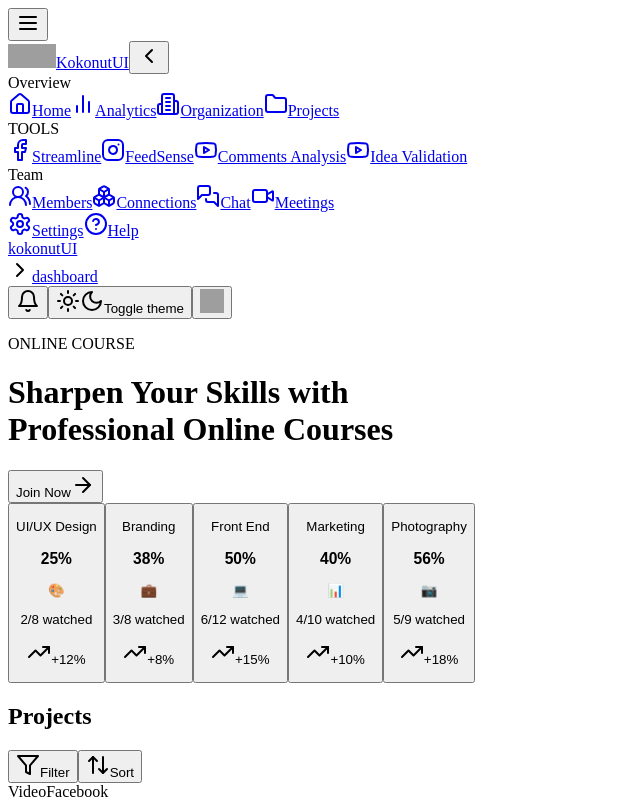
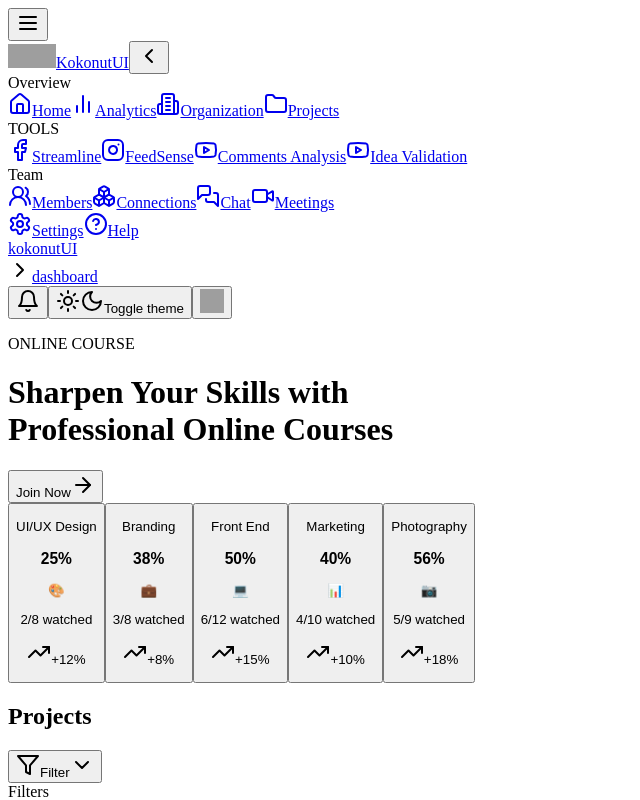
Before and after one commit to rush8777/v0-financial-dashboard, a Next.js app: page /dashboard in a window 1280 px wide. Both pictures are taken after a click on the button "Filter". Shown: the top 800 px of the page, without its empty margins (0-640 px from the left). Built offline with nearby package versions, Linux system fonts and the light colour scheme; grey boxes are pictures that could not be loaded.

Commit message:
feat: enhance CoursePage component with task filtering and display logic
Co-authored-by: null <60516735+rush8777@users.noreply.github.com>

```diff
--- a/components/kokonutui/content.tsx
+++ b/components/kokonutui/content.tsx
@@ -281,10 +281,89 @@ export default function CoursePage() {
         <div className="flex items-center justify-between mb-4">
           <h2 className="text-xl font-bold text-gray-900 dark:text-white">Projects</h2>
           <div className="flex items-center gap-3">
-            <button className="flex items-center gap-2 px-4 py-2 rounded-lg bg-white dark:bg-[#1F1F23] border border-gray-200 dark:border-[#2F2F37] hover:bg-gray-50 dark:hover:bg-[#2F2F37] text-gray-700 dark:text-gray-300 text-sm font-medium transition-colors">
-              <Filter className="w-4 h-4" />
-              Filter
-            </button>
+            <div className="relative" ref={filterRef}>
+              <button
+                onClick={() => setIsFilterOpen(!isFilterOpen)}
+                className={cn(
+                  "flex items-center gap-2 px-4 py-2 rounded-lg border text-sm font-medium transition-colors",
+                  activeFilterCount > 0
+                    ? "bg-purple-50 dark:bg-purple-900/20 border-purple-300 dark:border-purple-700 text-purple-700 dark:text-purple-300"
+                    : "bg-white dark:bg-[#1F1F23] border-gray-200 dark:border-[#2F2F37] hover:bg-gray-50 dark:hover:bg-[#2F2F37] text-gray-700 dark:text-gray-300"
+                )}
+              >
+                <Filter className="w-4 h-4" />
+                Filter
+                {activeFilterCount > 0 && (
+                  <span className="ml-1 inline-flex items-center justify-center w-4 h-4 rounded-full bg-purple-600 text-white text-xs font-bold">
+                    {activeFilterCount}
+                  </span>
+                )}
+                <ChevronDown className={cn("w-3.5 h-3.5 transition-transform", isFilterOpen && "rotate-180")} />
+              </button>
+
+              {isFilterOpen && (
+                <div className="absolute top-full right-0 mt-2 w-64 bg-white dark:bg-[#1F1F23] border border-gray-200 dark:border-[#2F2F37] rounded-xl shadow-lg shadow-black/10 dark:shadow-black/30 z-50 p-4 space-y-4">
+                  {/* Header */}
+                  <div className="flex items-center justify-between">
+                    <span className="text-xs font-semibold text-gray-500 dark:text-gray-400 uppercase tracking-wider">Filters</span>
+                    {activeFilterCount > 0 && (
+                      <button
+                        onClick={() => { setSelectedPlatform(null); setSelectedContentType(null) }}
+                        className="flex items-center gap-1 text-xs text-purple-600 dark:text-purple-400 hover:text-purple-700 dark:hover:text-purple-300 font-medium transition-colors"
+                      >
+                        <X className="w-3 h-3" />
+                        Clear all
+                      </button>
+                    )}
+                  </div>
+
+                  {/* Platform */}
+                  <div className="space-y-2">
+                    <p className="text-xs font-semibold text-gray-700 dark:text-gray-300">Platform</p>
+                    <div className="flex flex-wrap gap-1.5">
+                      {platforms.map((platform) => (
+                        <button
+                          key={platform}
+                          onClick={() => setSelectedPlatform(selectedPlatform === platform ? null : platform)}
+                          className={cn(
+                            "px-3 py-1 rounded-full text-xs font-medium transition-all",
+                            selectedPlatform === platform
+                              ? getCategoryColor(platform) + " ring-2 ring-offset-1 dark:ring-offset-[#1F1F23] ring-current"
+                              : "bg-gray-100 dark:bg-[#2F2F37] text-gray-600 dark:text-gray-400 hover:bg-gray-200 dark:hover:bg-[#3F3F47]"
+                          )}
+                        >
+                          {platform}
+                        </button>
+                      ))}
+                    </div>
+                  </div>
+
+                  {/* Divider */}
+                  <hr className="border-gray-200 dark:border-[#2F2F37]" />
+
+                  {/* Content Type */}
+                  <div className="space-y-2">
+                    <p className="text-xs font-semibold text-gray-700 dark:text-gray-300">Content Type</p>
+                    <div className="flex flex-wrap gap-1.5">
+                      {contentTypes.map((type) => (
+                        <button
+                          key={type}
+                          onClick={() => setSelectedContentType(selectedContentType === type ? null : type)}
+                          className={cn(
+                            "px-3 py-1 rounded-full text-xs font-medium transition-all",
+                            selectedContentType === type
+                              ? getPriorityColor(type) + " ring-2 ring-offset-1 dark:ring-offset-[#1F1F23] ring-current"
+                              : "bg-gray-100 dark:bg-[#2F2F37] text-gray-600 dark:text-gray-400 hover:bg-gray-200 dark:hover:bg-[#3F3F47]"
+                          )}
+                        >
+                          {type}
+                        </button>
+                      ))}
+                    </div>
+                  </div>
+                </div>
+              )}
+            </div>
             <button className="flex items-center gap-2 px-4 py-2 rounded-lg bg-white dark:bg-[#1F1F23] border border-gray-200 dark:border-[#2F2F37] hover:bg-gray-50 dark:hover:bg-[#2F2F37] text-gray-700 dark:text-gray-300 text-sm font-medium transition-colors">
               <ArrowUpDown className="w-4 h-4" />
               Sort
@@ -296,7 +375,7 @@ export default function CoursePage() {
         <div className="grid grid-cols-1 lg:grid-cols-3 gap-6">
           {columns.map((column) => (
             <div key={column.id} className="space-y-4">
-                {tasks
+                {filteredTasks
                   .filter((task) => task.column === column.id)
                   .map((task) => (
                     <Card key={task.id} className="border border-gray-200 dark:border-[#2F2F37] hover:shadow-md transition-shadow">
```
